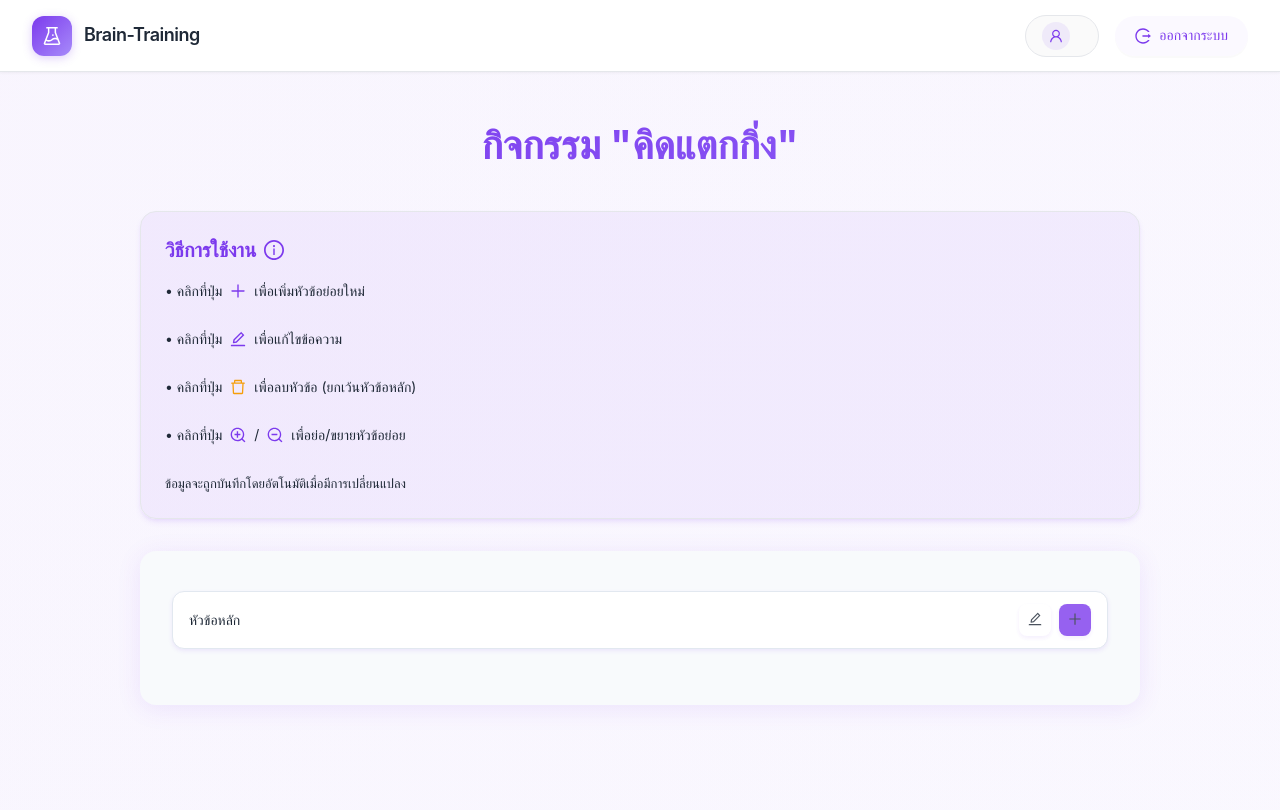
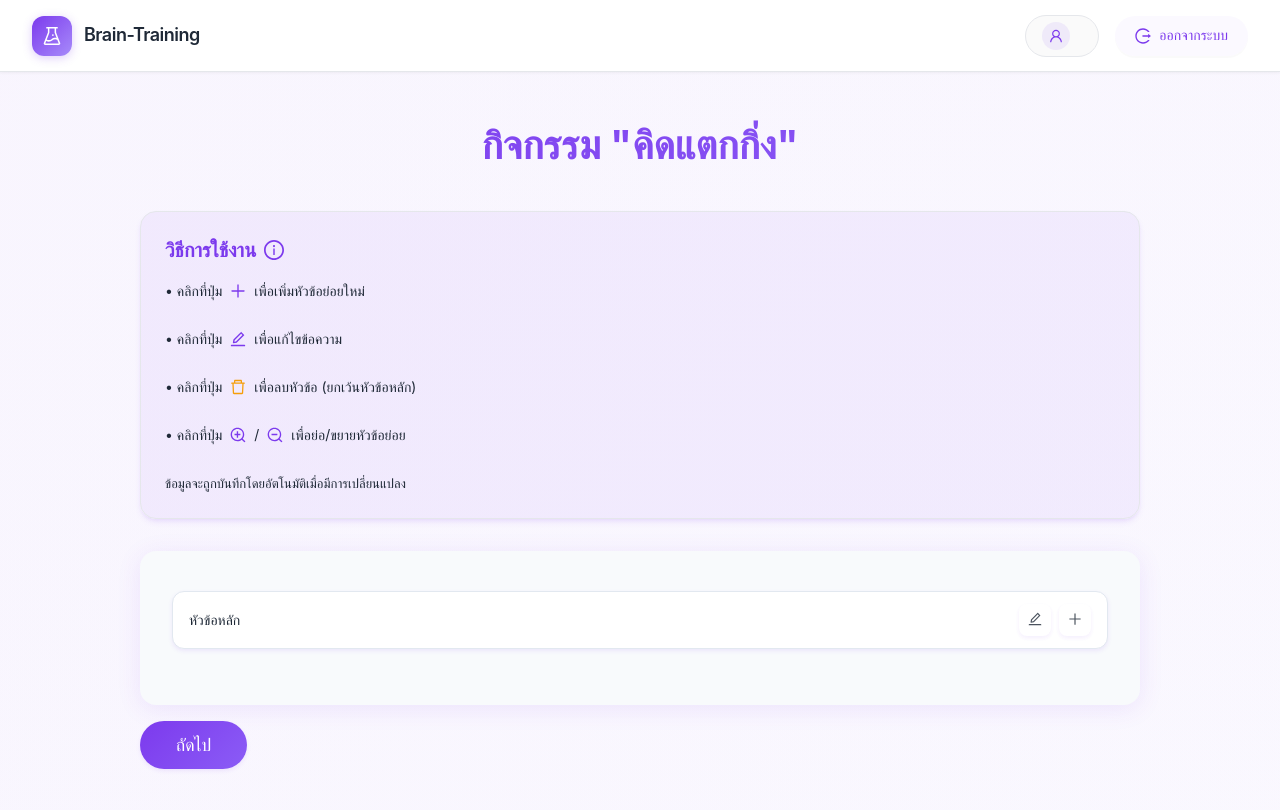
Before and after one commit to Jareansuk14/Brain-Training-Client, a React (Vite) app: page /activity-1/mindmap in a window 1280 px wide. Shown: the top 810 px of the page. Built offline with nearby package versions, Linux system fonts and the light colour scheme; sample sign-in values are in the browser's storage.

Commit message:
Initial commit

```diff
--- a/src/components/ActivityOneForm.jsx
+++ b/src/components/ActivityOneForm.jsx
@@ -643,7 +643,8 @@ export default function ActivityOneForm() {
     if (response.data.success) {
       message.success("บันทึกข้อมูลทั้งหมดสำเร็จ");
       setInitialData(response.data.user);
-        window.location.href = "https://app.diagrams.net/?src=about";
+      // Changed redirect URL
+      navigate('/activity-1/mindmap');
     } else {
       throw new Error(
         response.data.message || "เกิดข้อผิดพลาดในการบันทึกข้อมูล"
--- a/src/pages/MindMapEditor.jsx
+++ b/src/pages/MindMapEditor.jsx
@@ -14,6 +14,7 @@ import styled from '@emotion/styled';
 import { keyframes } from '@emotion/react';
 import axios from 'axios';
 import { useAuth } from '../context/AuthContext';
+import { useNavigate } from 'react-router-dom';
 
 const { Title, Text, Paragraph } = Typography;
 
@@ -246,7 +247,7 @@ const ActionButton = styled(Button)({
   },
 
   '&.primary': {
-    background: COLORS.primary,
+    background: '#fff',
     borderColor: COLORS.primary,
     color: 'white',
     '&:hover': {
@@ -436,6 +437,7 @@ const Node = ({ node, level, onUpdate, onDelete, onAddChild, onToggle }) => {
 // Main Component
 const MindMapEditor = () => {
   const { user } = useAuth();
+  const navigate = useNavigate();
   const [mindMap, setMindMap] = useState({
     root: {
       _id: 'root',
@@ -444,7 +446,6 @@ const MindMapEditor = () => {
       isExpanded: true
     }
   });
-  const [loading, setLoading] = useState(false);
 
   // Fetch mind map data
   useEffect(() => {
@@ -455,7 +456,6 @@ const MindMapEditor = () => {
 
   const fetchMindMap = async () => {
     try {
-      setLoading(true);
       const response = await axios.get(`${API_BASE_URL}/${user.nationalId}`);
       console.log('Fetched mind map:', response.data);
       if (response.data && response.data.root) {
@@ -464,15 +464,12 @@ const MindMapEditor = () => {
     } catch (error) {
       console.error('Error fetching mind map:', error);
       message.error('เกิดข้อผิดพลาดในการโหลดข้อมูล');
-    } finally {
-      setLoading(false);
     }
   };
 
   // Add new node
   const addChild = async (parentId) => {
     try {
-      setLoading(true);
       console.log('Adding child to parent:', parentId);
 
       const response = await axios.post(`${API_BASE_URL}/add-node`, {
@@ -519,15 +516,12 @@ const MindMapEditor = () => {
     } catch (error) {
       console.error('Error adding node:', error);
       message.error('เกิดข้อผิดพลาดในการเพิ่มหัวข้อ');
-    } finally {
-      setLoading(false);
     }
   };
 
   // Update node content
   const updateNode = async (nodeId, content) => {
     try {
-      setLoading(true);
       console.log('Updating node:', nodeId, 'with content:', content);
 
       const response = await axios.post(`${API_BASE_URL}/update-node`, {
@@ -570,16 +564,13 @@ const MindMapEditor = () => {
     } catch (error) {
       console.error('Error updating node:', error);
       message.error('เกิดข้อผิดพลาดในการบันทึกข้อมูล');
-      throw error; // Re-throw the error to be caught by the Node component
-    } finally {
-      setLoading(false);
+      throw error;
     }
   };
 
   // Delete node
   const deleteNode = async (nodeId) => {
     try {
-      setLoading(true);
       console.log('Deleting node:', nodeId);
 
       const response = await axios.post(`${API_BASE_URL}/delete-node`, {
@@ -619,8 +610,6 @@ const MindMapEditor = () => {
     } catch (error) {
       console.error('Error deleting node:', error);
       message.error('เกิดข้อผิดพลาดในการลบหัวข้อ');
-    } finally {
-      setLoading(false);
     }
   };
 
@@ -656,30 +645,6 @@ const MindMapEditor = () => {
       message.error('เกิดข้อผิดพลาดในการเปลี่ยนแปลงการแสดงผล');
     }
   };
-
-  if (loading) {
-    return (
-      <PageContainer>
-        <ContentContainer>
-          <StyledCard>
-            <Spin>
-              <div style={{
-                textAlign: 'center',
-                padding: '100px 50px',
-                minHeight: '400px',
-                display: 'flex',
-                justifyContent: 'center',
-                alignItems: 'center',
-                width: '100%'
-              }}>
-                <LoadingOutlined style={{ fontSize: 24, color: COLORS.primary }} />
-              </div>
-            </Spin>
-          </StyledCard>
-        </ContentContainer>
-      </PageContainer>
-    );
-  }
 
   return (
     <PageContainer>
@@ -757,6 +722,23 @@ const MindMapEditor = () => {
             onToggle={toggleNode}
           />
         </StyledCard>
+        <div className="flex justify-center mt-8 mb-12">
+          <ActionButton
+            onClick={() => navigate('/activity-9')}
+            className="primary"
+            style={{
+              fontSize: '1.1rem',
+              height: '48px',
+              padding: '0 36px',
+              borderRadius: '24px',
+              background: `linear-gradient(135deg, ${COLORS.gradient.start}, ${COLORS.gradient.end})`,
+              color: 'white',
+              border: 'none',
+            }}
+          >
+            ถัดไป
+          </ActionButton>
+        </div>
       </ContentContainer>
     </PageContainer>
   );
```
Lines whose indentation alone changed are shown as unchanged.
